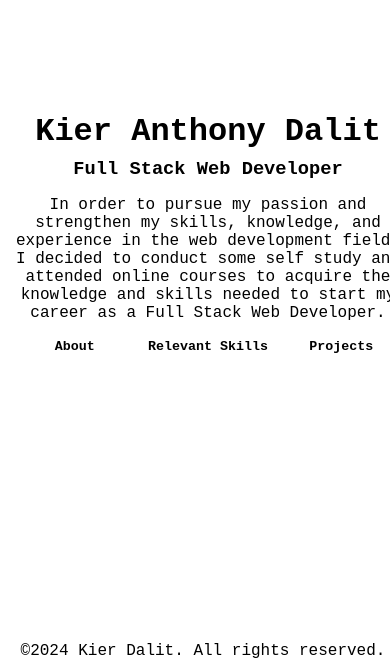
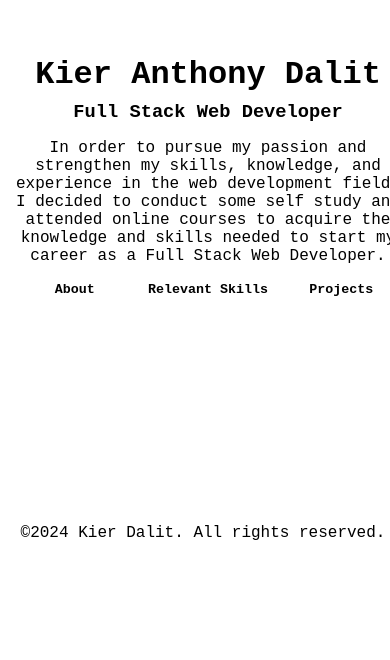
Before and after one commit to Kier0729/online-cv, a React (Create React App) app: page /#/ in a window 390 px wide. Shown: the part 184-844 px from the top of the page. Built offline with nearby package versions, Linux system fonts and the light colour scheme.

Commit message:
modify responsiveness

```diff
--- a/public/styles/styles.css
+++ b/public/styles/styles.css
@@ -7,17 +7,14 @@
 /* @keyframes bg-animation {
   to{ background: #b4b2b2}
 } */
+
+body{
+  height: 50vh;
+}
 .reddit-mono-h1{
   font-family: "Reddit Mono", monospace;
   font-optical-sizing: auto;
   font-style: normal;
-  text-align: center;
-}
-
-footer{
-  position: fixed;
-  bottom: 0;
-  width: 100%;
   text-align: center;
 }
 
@@ -26,6 +23,7 @@ footer{
   flex-direction: column;
   justify-content: center;
   height: calc(100vh - 30px);
+  max-height: 700px;
 }
 
 .container-btn{
@@ -73,6 +71,7 @@ h1{
   background: linear-gradient(to top right, rgb(0, 0, 0, .9),rgba(137, 137, 137, 0.7),rgba(225, 223, 223, 0.7));
   background-size: 500%;
   animation: bg-animation 2s linear infinite alternate;
+  max-height: 700px;
 }
 /* body{
   height: 100vh;
@@ -130,6 +129,7 @@ h1{
   height: 85%;
   padding: 1rem;
   border-radius: 1rem;
+  max-height: 700px;
 }
 
 .contact-education{
@@ -201,6 +201,7 @@ h1{
   padding-right: 1rem;
   overflow: auto;
   gap: .5rem;
+  max-height: 700px;
 }
 
 .container-inner-projects div{
@@ -269,3 +270,16 @@ h1{
     height: 3rem;
   }
 }
+
+footer{
+  position: fixed;
+  bottom: 0;
+  width: 100%;
+  text-align: center;
+}
+
+@media (min-height: 700px) {
+  footer{
+    bottom:unset ;
+  }
+}
--- a/src/components/Pages/About.js
+++ b/src/components/Pages/About.js
@@ -28,11 +28,11 @@ function About(){
                         skill and knowledge in the field of web development.</p>
                     <h2 className="reddit-mono-h1">Relevant Experience</h2>
                     <div>
-                        <li className="reddit-mono-h1">Created a web app called <span className="web-name">Public API</span> using (html, css, bootstrap, EJS and Node.js).
+                        <li className="reddit-mono-h1">Created a web app called <span className="web-name">Public API</span> using (HTML, CSS, Bootstrap, EJS and Node.js).
                         It was made for submitting a straightforward API request to a public API and display the response data from the API.</li>
-                        <li className="reddit-mono-h1">Using (html,css,EJS, Node.js and PostgreSQL). I developed a web app <span className="web-name">Book Notes</span>.
+                        <li className="reddit-mono-h1">Using (HTML, CSS, EJS, Node.js and PostgreSQL). I developed a web app <span className="web-name">Book Notes</span>.
                          For sending an API request to a public API and saving book cover reviews in a database.</li>
-                        <li className="reddit-mono-h1">Developed a web app <span className="web-name">Tracker App</span>. A web application designed for tracking credit card expenses.</li>
+                        <li className="reddit-mono-h1">Developed <span className="web-name">Tracker App</span>. A web application designed for tracking credit card expenses.</li>
                     </div>
                 </div>
                 <button className="reddit-mono-h1 btn" onClick={()=>myContext.handleClick()}>Close</button>
--- a/src/components/Pages/Projects.js
+++ b/src/components/Pages/Projects.js
@@ -18,7 +18,7 @@ function Projects(){
                     <label className="reddit-mono-h1" onClick={()=>window.open("https://project-tracker-8zss.onrender.com/")}>Tracker App</label>
                     <img src={process.env.PUBLIC_URL + "/assets/images/Tracker-App-Login.jpg"} alt="Login Page" />
                     <p className="reddit-mono-h1">
-                        Web App developed using (React, Node and PostgreSQL). I
+                        A Web Application developed using (HTML, CSS, React, Node.js and PostgreSQL). I
                         created this app with the purpose of tracking credit card
                         expenses. It has a user login to separate data from different
                         users and an admin login, for the purpose of account management
```
